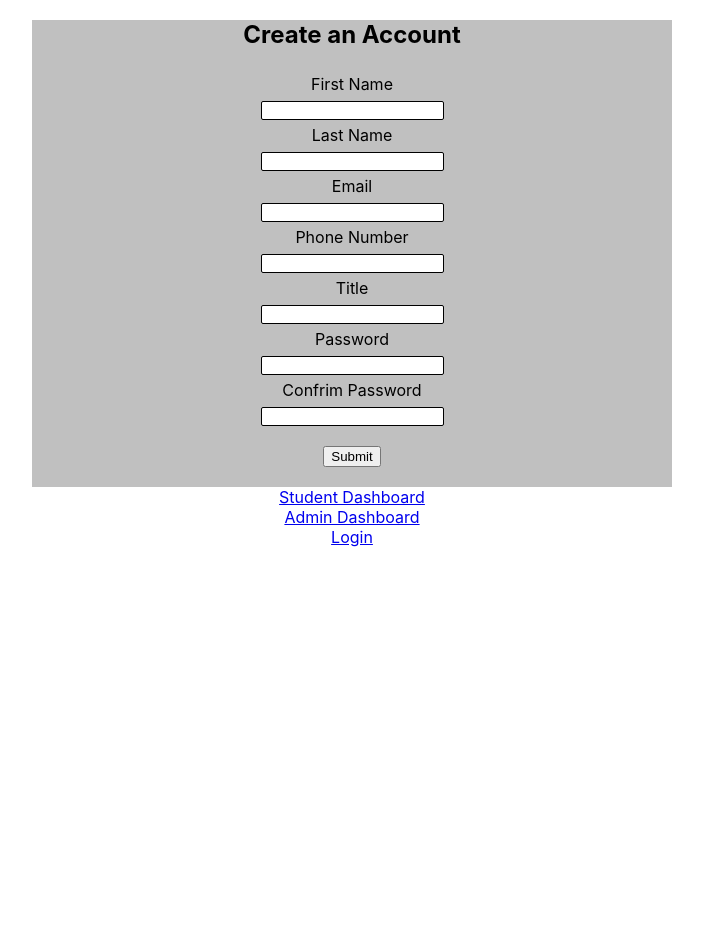
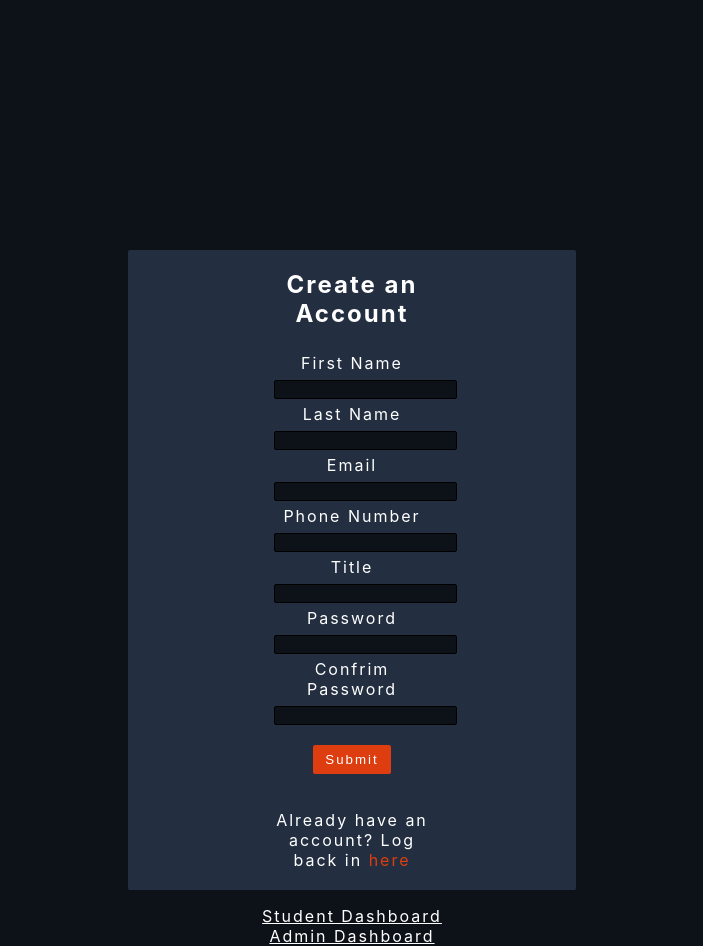
Before and after one commit to MacLure/project-horizon-react, a React (Create React App) app: page /signup in a window 1280 px wide. Shown: the whole page, without its empty margins (288-991 px from the left). Before the commit the page ends 800 px from the top, so only its background shows below. Built offline with nearby package versions, Linux system fonts and the light colour scheme.

Commit message:
added more styling to login/signup forms

```diff
--- a/src/App.js
+++ b/src/App.js
@@ -12,20 +12,7 @@ class App extends Component {
 
     return (
       <div className="App">
-        <header className="App-header">
-          <img src={logo} className="App-logo" alt="logo" />
-          <p>
-            Edit <code>src/App.js</code> and save to reload.
-          </p>
-          <a
-            className="App-link"
-            href="https://reactjs.org"
-            target="_blank"
-            rel="noopener noreferrer"
-          >
-            Learn React
-          </a>
-        </header>
+
       </div>
     );
   }
--- a/src/components/Login.jsx
+++ b/src/components/Login.jsx
@@ -6,9 +6,9 @@ class Login extends Component {
   render() {
     return (
       <div>
-        <div class="container_large">
+        <div className="container_large">
+          <form method="post" className="container_large">
           <h2>Welcome Back</h2>
-          <form method="post">
             <label for="email">Email</label>
             <input type="text" name="email"></input>
             <label for="password">Password</label>
@@ -17,12 +17,6 @@ class Login extends Component {
             <br/><button type="submit" class="submit">Submit</button>
           </form>
         </div>
-
-
-
-
-
-
 
         <Link to="/student">Student Dashboard</Link><br />
         <Link to="/admin">Admin Dashboard</Link><br />
--- a/src/components/NewStudentForm.jsx
+++ b/src/components/NewStudentForm.jsx
@@ -12,9 +12,9 @@ class NewStudentForm extends Component {
 
   render() {
     return (
-      <div className="container_large">
+      <div>
       New Student
-        <form method="post" className="container_large">
+        <form method="post">
           <label for="first_name">First Name</label>
           <input type="text" name="first_name"></input>
 
--- a/src/components/Signup.jsx
+++ b/src/components/Signup.jsx
@@ -6,9 +6,10 @@ class Signup extends Component {
   render() {
     return (
       <div>
-        <div class="container_large">
-          <h2>Create an Account</h2>
-          <form method="post">
+        <div className="container_large">
+
+          <form method="post" className="container_large">
+            <h2>Create an Account</h2>
 
             <label for="first_name">First Name</label>
             <input type="text" name="first_name"></input>
@@ -31,7 +32,8 @@ class Signup extends Component {
             <label for="confirm_password">Confrim Password</label>
             <input type="password" name="confirm_password"></input>
 
-            <br/><button type="submit" class="submit">Submit</button>
+            <br/><button type="submit" class="submit">Submit</button><br/>
+            <p>Already have an account? Log back in <Link to="/login">here</Link></p>
           </form>
         </div>
 
@@ -40,7 +42,7 @@ class Signup extends Component {
 
         <Link to="/student">Student Dashboard</Link><br />
         <Link to="/admin">Admin Dashboard</Link><br />
-        <Link to="/login">Login</Link><br/>
+
 
       </div>
       );
--- a/src/styles.css
+++ b/src/styles.css
@@ -1,18 +1,29 @@
 * {
   text-align: center;
+  background-color: #0D1118;
+  color: white;
+  letter-spacing: 2px;
 }
 
 .container_large {
-  background-color: silver;
+  background-color: #232F41;
   margin: auto;
-  width: 50%;
+  margin-top: 250px;
+  width: 35%;
+  border-radius: 2px;
 }
 
 
-/*  FORM STYLING */
+/* FORM STYLING */
+
+form > h2 {
+  padding-top: 20px;
+  background-color: inherit;
+}
 label {
   display: block;
   padding: 5px 0;
+  background-color: inherit;
 }
 
 input {
@@ -22,4 +33,36 @@ input {
 
 .submit {
   margin: 20px 0;
+  cursor: pointer;
+  padding: 7px 12px;
+  background-color: #DD3D0F;
+  border: none;
+  opacity: 1;
+  transition: opacity 0.4s;
+  border-radius: 2px;
 }
+
+.submit:hover {
+  opacity: 0.5;
+  transition: opacity 0.4s;
+}
+
+form > p {
+  padding-bottom: 20px;
+  background-color: inherit;
+}
+
+p > a {
+  text-decoration: none;
+  background-color: inherit;
+  color: #DD3D0F;
+  opacity: 1;
+  transition: opacity 0.4s;
+}
+
+p > a:hover {
+  opacity: 0.5;
+  transition: opacity 0.4s;
+}
+
+/* FORM END */
```
